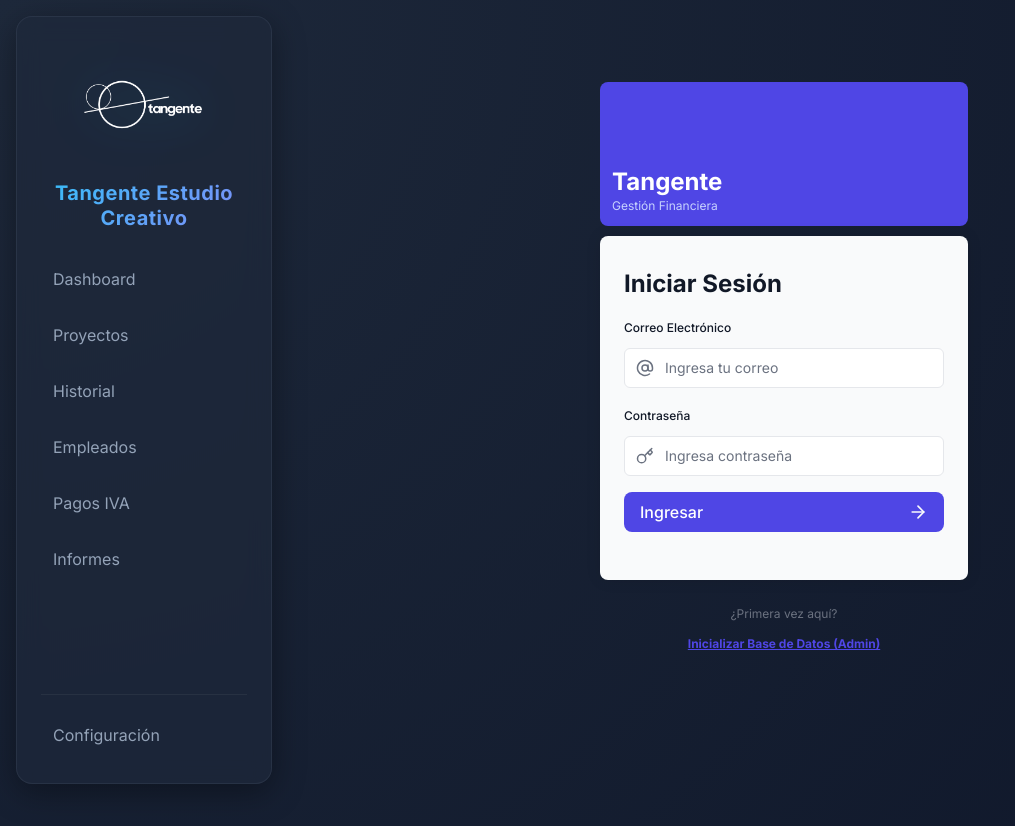
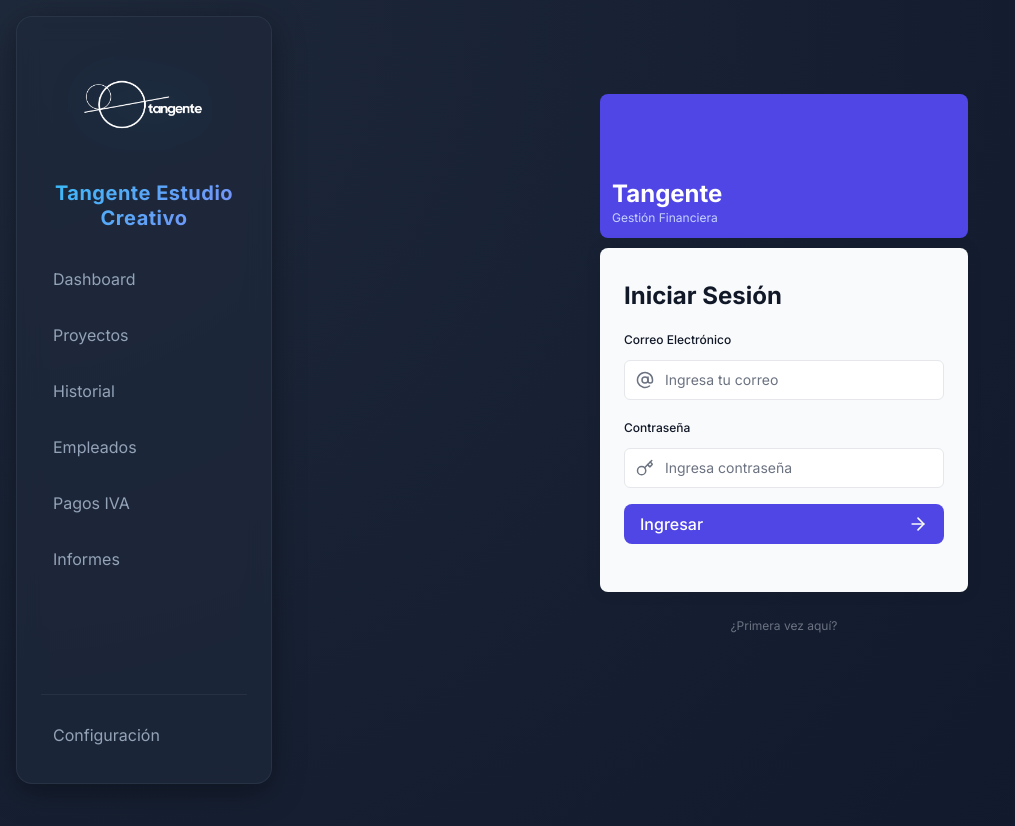
Before and after one commit to pdiazg46-design/ATSIT-Finanzas, a Next.js app: page /login in a window 1280 px wide. Shown: the top 826 px of the page, without its empty margins (0-1015 px from the left). Built offline with nearby package versions, Linux system fonts and the light colour scheme; no server answers.

Commit message:
Fix: Allow NEXT_REDIRECT to bubble up in login action

```diff
--- a/app/login/page.tsx
+++ b/app/login/page.tsx
@@ -13,13 +13,7 @@ export default function LoginPage() {
                 <LoginForm />
                 <div className="text-center pt-4">
                     <p className="text-xs text-gray-500 mb-2">¿Primera vez aquí?</p>
-                    <a
-                        href="/api/seed?secret=PatricioTangente2026"
-                        target="_blank"
-                        className="text-xs font-bold text-indigo-600 hover:text-indigo-500 underline"
-                    >
-                        Inicializar Base de Datos (Admin)
-                    </a>
+                    {/* Debug Link Removed after success */}
                 </div>
             </div>
         </main>
--- a/lib/actions.ts
+++ b/lib/actions.ts
@@ -21,18 +21,21 @@ export async function authenticate(
     try {
         await signIn('credentials', formData);
     } catch (error) {
+        // SUCCESS: NEXT_REDIRECT means strict logic worked and it's redirecting to dashboard
+        if ((error as Error).message === 'NEXT_REDIRECT' || (error as Error).message.includes('NEXT_REDIRECT')) {
+            throw error;
+        }
+
         if (error instanceof AuthError) {
             switch (error.type) {
                 case 'CredentialsSignin':
                     return 'Credenciales inválidas.';
                 case 'CallbackRouteError':
-                    const cause = (error as any).cause;
-                    return `Error en Callback: ${cause?.message || error.message}`;
+                    return `Error de ruta: ${(error as any).cause?.message || error.message}`;
                 default:
-                    return 'Error de Auth: ' + error.message;
+                    return error.message; // Expose full error for debugging
             }
         }
-        // Expose the real error for debugging
-        return 'Error del servidor: ' + (error instanceof Error ? error.message : String(error));
+        return `Error del servidor: ${(error as any).message}`;
     }
 }
```
Also changed, not shown: 1 other file (tests, documents, lock files or other folders).
